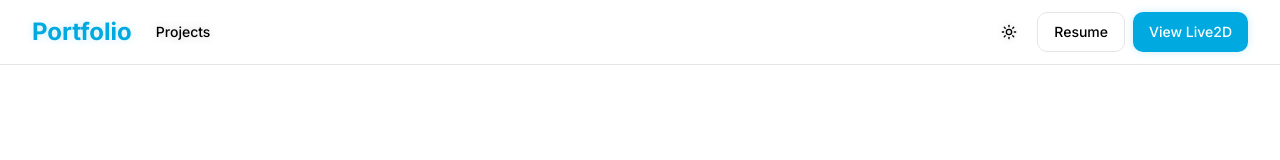
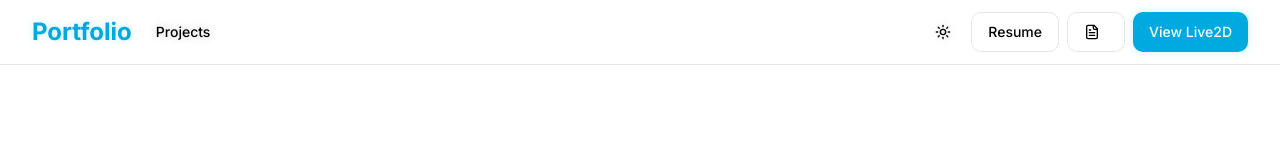
Before and after one commit to JustASunnyDayForU/Portfolio, a Next.js app: page / in a window 1280 px wide. Shown: the top 160 px of the page. Built offline with nearby package versions, Linux system fonts and the light colour scheme; no server answers.

Commit message:
Live2D tutorial and fennyL2D clip

```diff
--- a/app/page.tsx
+++ b/app/page.tsx
@@ -3,7 +3,7 @@
 import { motion } from "framer-motion"
 import { Button } from "@/components/ui/button"
 import { Card } from "@/components/ui/card"
-import { MoonIcon, SunIcon, Copy, Mail, Github, Linkedin, Twitter, ChevronDown } from "lucide-react"
+import { MoonIcon, SunIcon, Copy, Mail, Github, Linkedin, Twitter, ChevronDown, FileText } from "lucide-react"
 import { useTheme } from "next-themes"
 import Image from "next/image"
 import Link from "next/link"
@@ -84,6 +84,11 @@ export default function Page() {
                 Resume
               </Link>
             </Button>
+            <Button asChild variant="outline">
+            <Link href="/PDF/Live2D-Tutorial.pdf" target="_blank" title="Live2D Tutorial">
+              <FileText className="h-4 w-4 mr-2" />
+            </Link>
+          </Button>
             <Button asChild>
               <Link href={process.env.NEXT_PUBLIC_LIVE2D_URL as string} target="_blank">
                 View Live2D
--- a/app/projects/[id]/page.tsx
+++ b/app/projects/[id]/page.tsx
@@ -141,7 +141,7 @@ const projects: Record<string, Project> = {
       "/img/jam2025-L2D/Jam2025Char-Texture.png",
       "/img/jam2025-L2D/Jam2025Piecer-Texture.png",
     ],
-    videoId : "U8PezhTxC4s",
+    videoId : "zrSwoD_zzYk",
     category: "Live2D",
     link: process.env.NEXT_PUBLIC_LIVE2D_URL as string,
     technologies: [
--- a/components/navbar.tsx
+++ b/components/navbar.tsx
@@ -2,7 +2,7 @@
 
 import Link from "next/link"
 import { Button } from "@/components/ui/button"
-import { MoonIcon, SunIcon } from "lucide-react"
+import { MoonIcon, SunIcon, FileText } from "lucide-react"
 import { useTheme } from "next-themes"
 import { usePathname } from "next/navigation"
 import { cn } from "@/lib/utils"
@@ -46,6 +46,11 @@ export function Navbar() {
               Resume
             </Link>
           </Button>
+          <Button asChild variant="outline">
+            <Link href="/PDF/Live2D-Tutorial.pdf" target="_blank" title="Live2D Tutorial">
+              <FileText className="h-4 w-4 mr-2" />
+            </Link>
+          </Button>
           <Button asChild>
             <Link href={process.env.NEXT_PUBLIC_LIVE2D_URL as string} target="_blank">
               View Live2D
```
Also changed, not shown: 1 other file (tests, documents, lock files or other folders).
